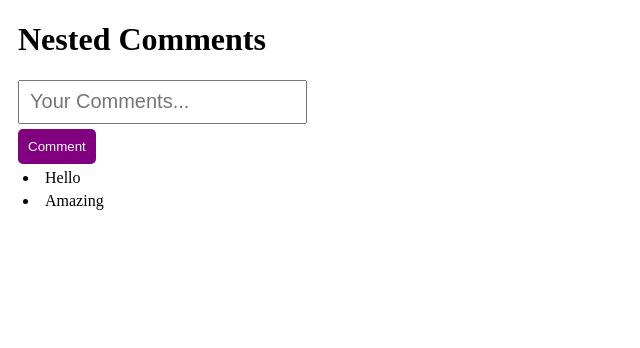
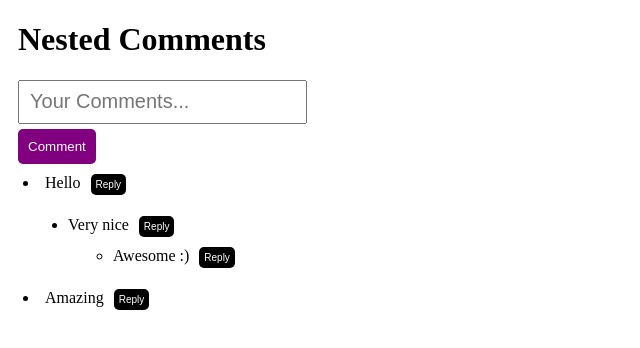
Before and after one commit to adarsh206/machine-coding-interview-questions, a React app in the folder nested-comments/: page / in a window 1280 px wide. Shown: the top 348 px of the page, without its empty margins (0-640 px from the left). Built offline with nearby package versions, Linux system fonts and the light colour scheme; the HTML template or start-up script is replaced by a standard one.

Commit message:
nested features added

```diff
--- a/nested-comments/src/App.css
+++ b/nested-comments/src/App.css
@@ -25,6 +25,7 @@
   padding: 5px;
   color: white;
   cursor: pointer;
+  margin-top: 5px;
 }
 .comment-line{
   margin: 5px;
--- a/nested-comments/src/App.jsx
+++ b/nested-comments/src/App.jsx
@@ -36,8 +36,19 @@ function App() {
     setInput(e.target.value)
   }
 
-  const handleNewComment = () => {
+  const newComment = (text) => {
+    return {
+      id: new Date().getTime(),
+      display: text,
+      children: []
+    }
+  }
 
+  const handleNewComment = (e) => {
+    if(input){
+      setComments([...comments, newComment(input)]);
+      setInput('');
+    }
   }
 
   const addReply = () => {
--- a/nested-comments/src/Comment.jsx
+++ b/nested-comments/src/Comment.jsx
@@ -1,9 +1,48 @@
-import React from 'react'
+import React, { useState } from 'react'
 
 const Comment = ({ comment, addReply}) => {
+
+    const [showReplybox, setShowReplyBox] = useState(false);
+
+    const handleReply = () => {
+        setShowReplyBox(true);
+    }
   return (
     <li key={comment.id} className='comment-line'>
         {comment.display}
+        {
+            !showReplybox && (
+                <button className='btn' onClick={handleReply}>Reply</button>
+            )
+        }
+        {/** showReplybox = true */}
+        {
+            showReplybox ? (
+                <>
+                    <br />
+                    <input type='text'/>
+                    <br />
+                    <button className='btn'>
+                        Save
+                    </button>
+
+                    <button className="btn">
+                        Cancel
+                    </button>
+                </>
+            ) : null
+        }
+        {
+            comment.children.length ? (
+                <ul>
+                    {
+                        comment.children.map((item) => (
+                            <Comment key={item.id} comment={item} addReply={addReply}/>
+                        ))
+                    }
+                </ul>
+            ) : null
+        }
     </li>
   )
 }
```
